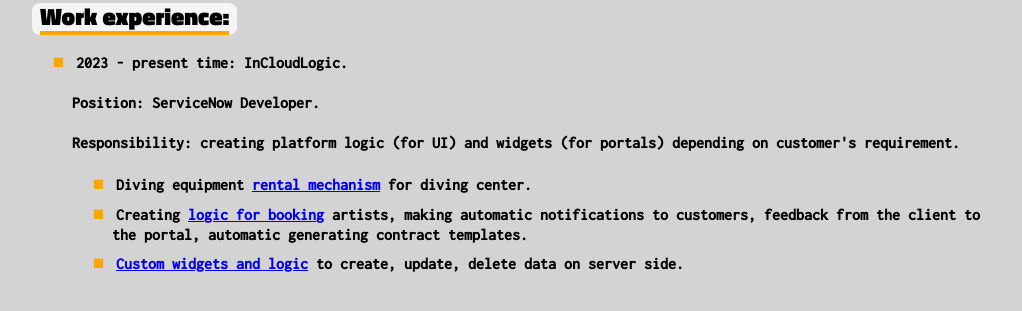
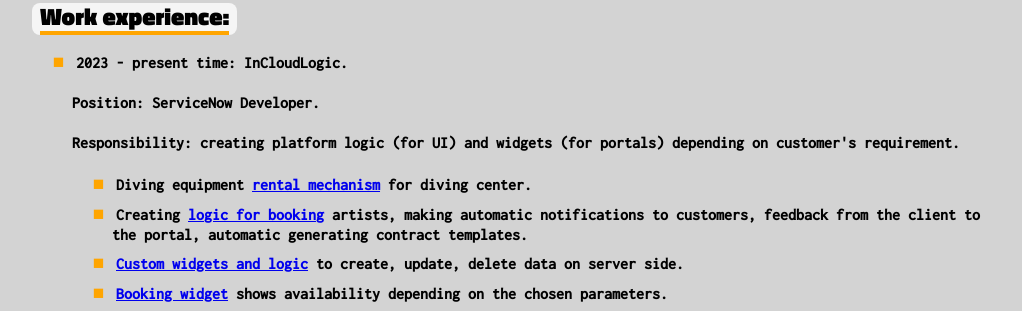
Before and after one commit to AlexShyshko/resume, a plain HTML site: page index.html in a window 1280 px wide. Shown: the part 7302-7613 px from the top of the page, without its empty margins (128-1150 px from the left). Drawn offline with nearby package versions, Linux system fonts and the light colour scheme.

Commit message:
New widget in CV

```diff
--- a/index.html
+++ b/index.html
@@ -423,6 +423,10 @@
                   <span class="orange-square">&#9632;</span>
                   <h4 class="header-with-orange-square"><a href="https://youtu.be/tjGiyQBs8RA" target="_blank">Custom widgets and logic</a> to create, update, delete data on server side.</h4>
                 </li>
+                <li>
+                  <span class="orange-square">&#9632;</span>
+                  <h4 class="header-with-orange-square"><a href="https://youtu.be/XBTq-RLrOLs" target="_blank">Booking widget</a> shows availability depending on the chosen parameters.</h4>
+                </li>
               </ul>
             </li>
           </ul>
```
